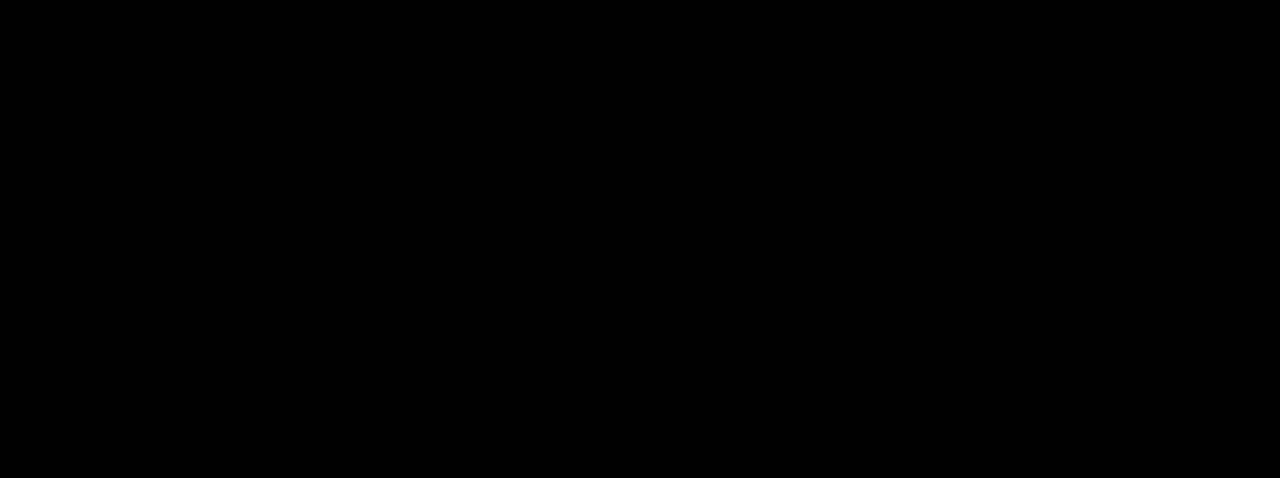
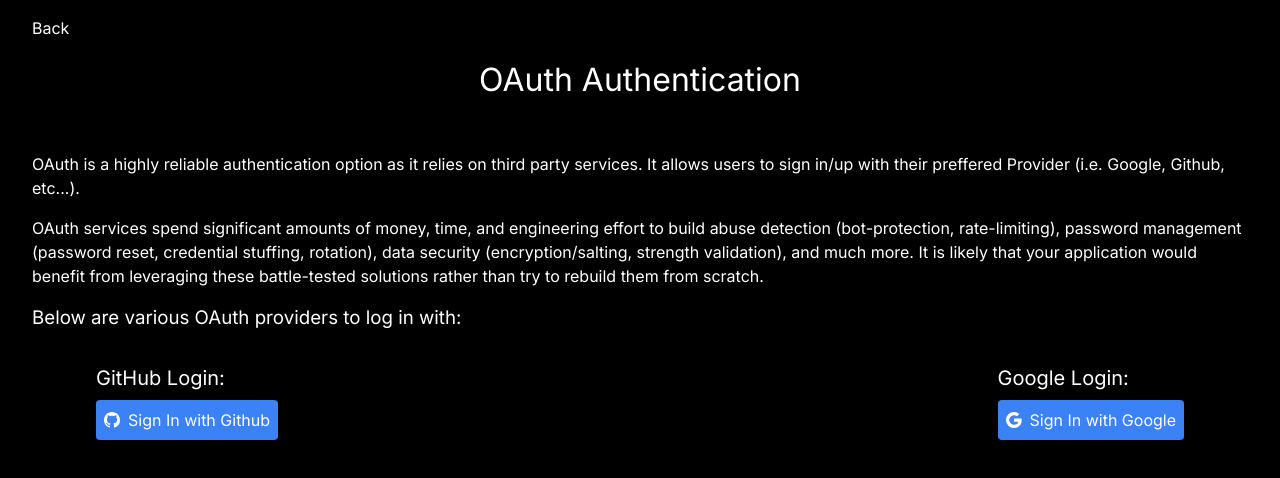
Before and after one commit to luke-dcz/next-auth-app, a Next.js app: page /oauth in a window 1280 px wide. Shown: the top 478 px of the page. Built offline with nearby package versions, Linux system fonts and the light colour scheme.

Commit message:
Add 0auth authentication (#4)
* add github provider to auth.ts

* create github signin

* add sign in to OAuth page

* add image remote pattern

* add google sign in method

```diff
--- a/app/oauth/page.tsx
+++ b/app/oauth/page.tsx
@@ -1,3 +1,35 @@
+import { BackButton } from "@/components/back-button";
+import { GithubSignIn } from "@/components/github-signin";
+import { GoogleSignIn } from "@/components/google-signin";
+
 export default function OAuthPage() {
-  return <main></main>;
+  return (
+    <main className="flex flex-col gap-4 p-4 w-full px-8">
+      <div>
+        <BackButton />
+      </div>
+      <h1 className="text-center">OAuth Authentication</h1>
+      <div className="flex flex-col gap-4 mt-8 ">
+        <p>
+          OAuth is a highly reliable authentication option as it relies on third
+          party services. It allows users to sign in/up with their preffered
+          Provider (i.e. Google, Github, etc...).
+        </p>
+        <p>
+          OAuth services spend significant amounts of money, time, and
+          engineering effort to build abuse detection (bot-protection,
+          rate-limiting), password management (password reset, credential
+          stuffing, rotation), data security (encryption/salting, strength
+          validation), and much more. It is likely that your application would
+          benefit from leveraging these battle-tested solutions rather than try
+          to rebuild them from scratch.
+        </p>
+      </div>
+      <h3>Below are various OAuth providers to log in with:</h3>
+      <div className="w-full flex justify-between mt-4 px-16">
+        <GithubSignIn />
+        <GoogleSignIn />
+      </div>
+    </main>
+  );
 }
--- a/auth.ts
+++ b/auth.ts
@@ -1,12 +1,16 @@
 import NextAuth from "next-auth";
 import Credentials from "next-auth/providers/credentials"
 import { getUserByEmail } from "./data/users";
+import GitHub from "next-auth/providers/github";
+import Google from "next-auth/providers/google";
 
 export const { handlers, signIn, signOut, auth } = NextAuth({
 	session: {
 		strategy: 'jwt'
 	},
 	providers: [
+		GitHub,
+		Google,
 		Credentials({
             credentials: {
                 email: {},
--- /dev/null
+++ b/components/github-signin.tsx
@@ -0,0 +1,30 @@
+import { signIn } from "@/auth";
+
+export const GithubSignIn = () => {
+  return (
+    <form
+      action={async () => {
+        "use server";
+        await signIn("github", { redirectTo: "/home" });
+      }}
+      className="flex flex-col gap-2"
+    >
+      <label className="text-xl">GitHub Login:</label>
+      <button className="flex items-center gap-2 bg-blue-500 rounded p-2">
+        <span>
+          <svg
+            xmlns="http://www.w3.org/2000/svg"
+            width="16"
+            height="16"
+            fill="currentColor"
+            className="bi bi-github"
+            viewBox="0 0 16 16"
+          >
+            <path d="M8 0C3.58 0 0 3.58 0 8c0 3.54 2.29 6.53 5.47 7.59.4.07.55-.17.55-.38 0-.19-.01-.82-.01-1.49-2.01.37-2.53-.49-2.69-.94-.09-.23-.48-.94-.82-1.13-.28-.15-.68-.52-.01-.53.63-.01 1.08.58 1.23.82.72 1.21 1.87.87 2.33.66.07-.52.28-.87.51-1.07-1.78-.2-3.64-.89-3.64-3.95 0-.87.31-1.59.82-2.15-.08-.2-.36-1.02.08-2.12 0 0 .67-.21 2.2.82.64-.18 1.32-.27 2-.27s1.36.09 2 .27c1.53-1.04 2.2-.82 2.2-.82.44 1.1.16 1.92.08 2.12.51.56.82 1.27.82 2.15 0 3.07-1.87 3.75-3.65 3.95.29.25.54.73.54 1.48 0 1.07-.01 1.93-.01 2.2 0 .21.15.46.55.38A8.01 8.01 0 0 0 16 8c0-4.42-3.58-8-8-8" />
+          </svg>
+        </span>
+        Sign In with Github
+      </button>
+    </form>
+  );
+};
--- /dev/null
+++ b/components/google-signin.tsx
@@ -0,0 +1,30 @@
+import { signIn } from "@/auth";
+
+export const GoogleSignIn = () => {
+  return (
+    <form
+      action={async () => {
+        "use server";
+        await signIn("google", { redirectTo: "/home" });
+      }}
+      className="flex flex-col gap-2"
+    >
+      <label className="text-xl"> Google Login:</label>
+      <button className="flex items-center gap-2 bg-blue-500 rounded p-2">
+        <span>
+          <svg
+            xmlns="http://www.w3.org/2000/svg"
+            width="16"
+            height="16"
+            fill="currentColor"
+            className="bi bi-google"
+            viewBox="0 0 16 16"
+          >
+            <path d="M15.545 6.558a9.4 9.4 0 0 1 .139 1.626c0 2.434-.87 4.492-2.384 5.885h.002C11.978 15.292 10.158 16 8 16A8 8 0 1 1 8 0a7.7 7.7 0 0 1 5.352 2.082l-2.284 2.284A4.35 4.35 0 0 0 8 3.166c-2.087 0-3.86 1.408-4.492 3.304a4.8 4.8 0 0 0 0 3.063h.003c.635 1.893 2.405 3.301 4.492 3.301 1.078 0 2.004-.276 2.722-.764h-.003a3.7 3.7 0 0 0 1.599-2.431H8v-3.08z" />
+          </svg>
+        </span>
+        Sign In with Google
+      </button>
+    </form>
+  );
+};
--- a/next.config.mjs
+++ b/next.config.mjs
@@ -1,4 +1,15 @@
 /** @type {import('next').NextConfig} */
-const nextConfig = {};
+const nextConfig = {
+	images: {
+		remotePatterns: [
+			{
+				hostname: 'avatars.githubusercontent.com',
+			},
+			{
+				hostname: 'lh3.googleusercontent.com'
+			}
+		]
+	}
+};
 
 export default nextConfig;
```
